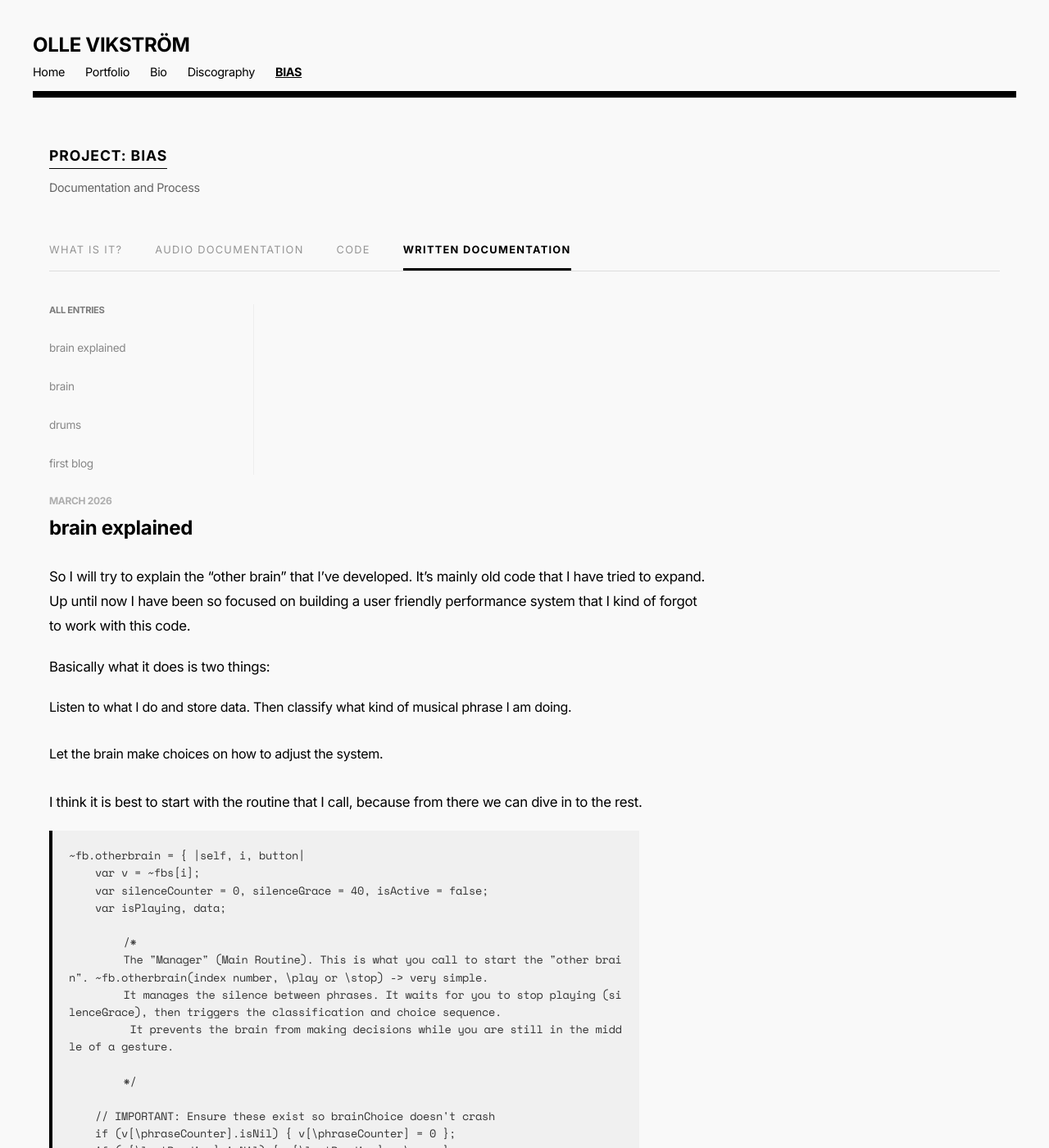
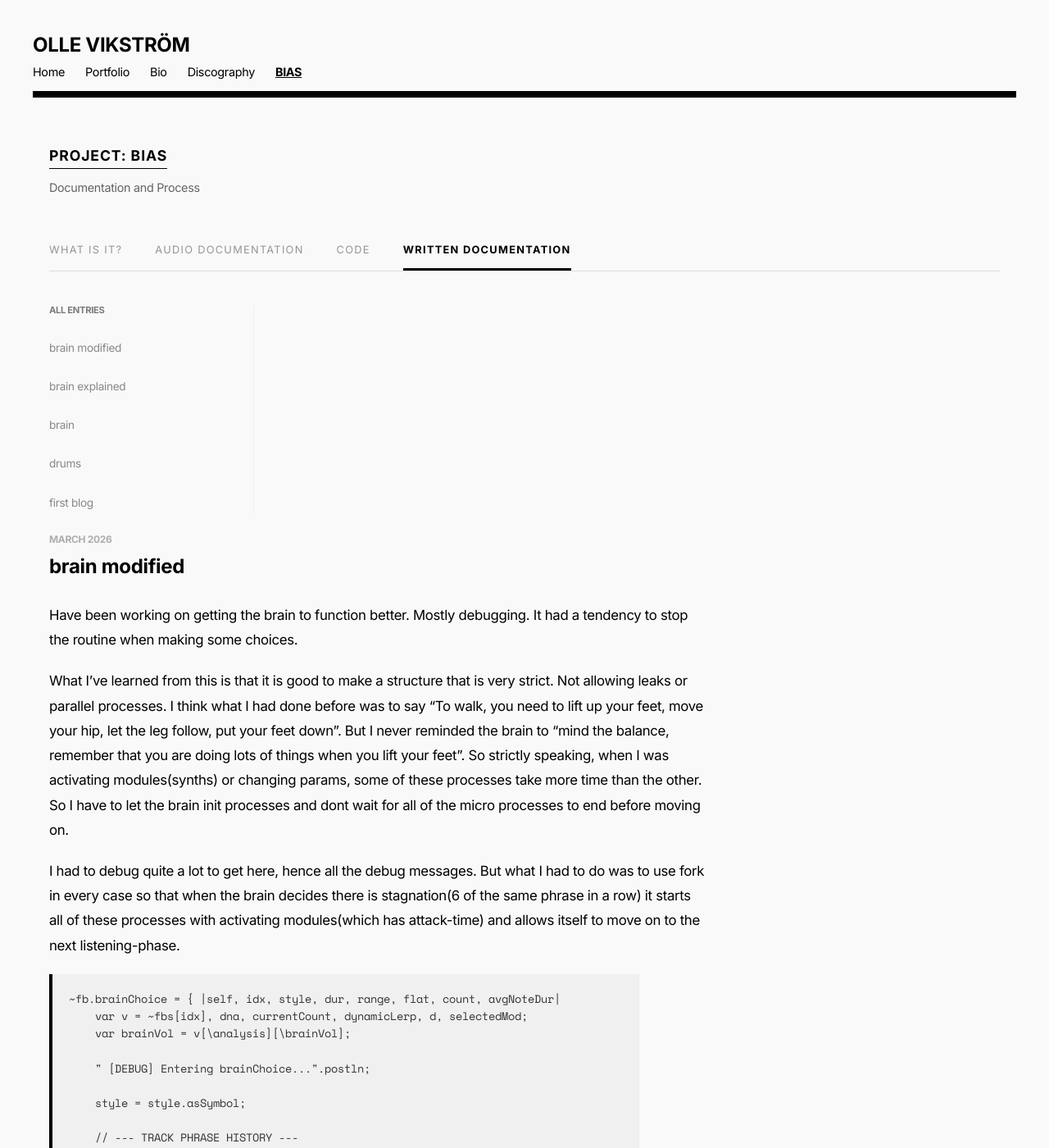
Before and after one commit to vikstromo/vikstromo.github.io, a Jekyll site: the page built from bias-documentation.html, in a window 1280 px wide and 1400 px high. Shown: the whole window at 82% size. Built offline with Jekyll 4.4.1, drawn with Linux system fonts in a browser that asks for light colours; some of the changed text lies outside the part shown.

Commit message:
new post

````diff
--- /dev/null
+++ b/_posts/2026-03-07-brainmod.md
@@ -0,0 +1,108 @@
+---
+layout: post
+title: "brain modified"
+date: 2026-03-07
+---
+
+Have been working on getting the brain to function better. Mostly debugging. It had a tendency to stop the routine when making some choices.
+
+What I've learned from this is that it is good to make a structure that is very strict. Not allowing leaks or parallel processes. I think what I had done before was to say "To walk, you need to lift up your feet, move your hip, let the leg follow, put your feet down". But I never reminded the brain to "mind the balance, remember that you are doing lots of things when you lift your feet". So strictly speaking, when I was activating modules(synths) or changing params, some of these processes take more time than the other. So I have to let the brain init processes and dont wait for all of the micro processes to end before moving on.
+
+I had to debug quite a lot to get here, hence all the debug messages. But what I had to do was to use fork in every case so that when the brain decides there is stagnation(6 of the same phrase in a row) it starts all of these processes with activating modules(which has attack-time) and allows itself to move on to the next listening-phase.
+
+
+```
+~fb.brainChoice = { |self, idx, style, dur, range, flat, count, avgNoteDur|
+    var v = ~fbs[idx], dna, currentCount, dynamicLerp, d, selectedMod;
+    var brainVol = v[\analysis][\brainVol];
+
+    " [DEBUG] Entering brainChoice...".postln;
+
+    style = style.asSymbol;
+
+    // --- TRACK PHRASE HISTORY ---
+    if (style == v[\lastPending] && (style != \fragment)) {
+        v[\phraseCounter] = (v[\phraseCounter] + 1).min(10);
+    } {
+        v[\phraseCounter] = 1;
+        v[\lastPending] = style;
+        v[\hasTriggeredThisStyle] = false;
+    };
+
+    currentCount = v[\phraseCounter];
+    dna = self.brainGetDNA(style);
+
+    case
+        // --- SCENARIO 1: STAGNATION ---
+        { currentCount >= 6 } {
+            " [DEBUG] brainChoice Branch: STAGNATION".postln;
+            v[\phraseCounter] = 0;
+
+            fork {
+                try {
+                    switch (style)
+                    { \noise } {
+                        "    [Stagnation] Shifting Noise -> Percussion Pressure".postln;
+                        if(v[\modules][\gritty].notNil) { v[\modules][\gritty][\volume] = brainVol };
+                        self.activate(idx, \percPressure);
+                        self.setParam(idx, \chaos, 0.95);
+                    }
+                    { \long } {
+                        "    [Stagnation] Shifting Long -> Rhythmic Pulse".postln;
+                        [\organ, \bells, \gritty, \percPressure].do({ |m| self.deactivate(idx, m) });
+                        self.activate(idx, \perc);
+                        self.activate(idx, \drums);
+                    }
+                    { \rhythmic } {
+                        "    [Stagnation] Shifting Rhythmic -> Ambient Blur".postln;
+                        [\drums, \perc, \glitch].do({ |m| self.deactivate(idx, m) });
+                        // Ensure ~fx exists before calling
+                        if(~fx.notNil) { ~fx.(idx, [\blur, \time, \verb]) };
+                    }
+                    { \melodic } {
+                        "    [Stagnation] Shifting Melodic -> Glitch Interference".postln;
+                        self.deactivate(idx, \percPressure);
+                        self.activate(idx, \glitch);
+                    };
+                } { |err| " [!] Stagnation Shift Error: %".format(err).postln };
+
+                0.01.wait;
+                self.brainNudge(idx, dna, 0.5);
+            };
+        }
+
+        // --- SCENARIO 2: THE CONDUCTOR ---
+        { currentCount == 3 && (v[\hasTriggeredThisStyle] != true) } {
+             " [DEBUG] brainChoice Branch: CONDUCTOR".postln;
+             v[\hasTriggeredThisStyle] = true;
+             dynamicLerp = 0.3;
+             fork { self.brainNudge(idx, dna, dynamicLerp) };
+        }
+
+        // --- SCENARIO 3: STANDARD EVOLUTION ---
+        { true } {
+            " [DEBUG] brainChoice Branch: STANDARD".postln;
+            dynamicLerp = (0.2 + (currentCount * 0.05)).min(0.5);
+            "    [Choice] % (Phrase %). Nudging...".format(style, currentCount).postln;
+
+            fork {
+                // Wrap the activation in a try block so it doesn't hang the whole routine
+                try {
+                    if(0.5.coin) {
+                        d = self.brainGetDNA(style);
+                        if (d.notNil and: { d[\modules].notNil }) {
+                            selectedMod = d[\modules].choose;
+                            " [DEBUG] Standard: Randomly activating %".format(selectedMod).postln;
+                            self.activate(idx, selectedMod);
+                        };
+                    };
+                } { |err| " [!] Random Activation Failed: %".format(err).postln };
+
+                0.01.wait; // Tiny breath to ensure activation finishes
+                self.brainNudge(idx, dna, dynamicLerp);
+            };
+        };
+
+    " [DEBUG] Exited brainChoice.".postln;
+};
+```
````
Also changed, not shown: _posts/2026-03-04-brain.md (+1 -1 lines), _posts/2026-03-06-brainexpl.md (+1 -1 lines).
